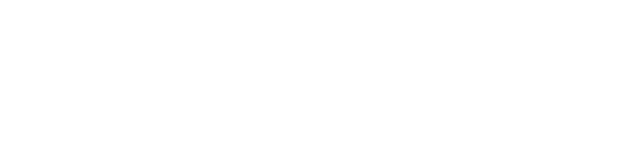
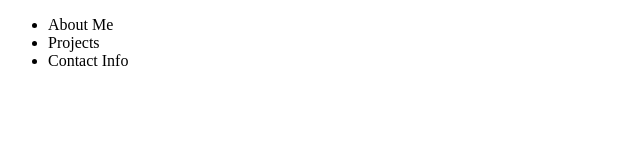
Before and after one commit to EEsk87/EEsk87.github.io, a plain HTML site: page index.html in a window 1280 px wide. Shown: the whole page, without its empty margins (0-640 px from the left). Drawn offline with Linux system fonts and the light colour scheme.

Commit message:
added wire frame to project

```diff
--- a/index.html
+++ b/index.html
@@ -3,9 +3,15 @@
 <head>
     <meta charset="UTF-8">
     <meta name="viewport" content="width=device-width, initial-scale=1.0">
-    <title>Document</title>
+    <title>Earl Eskridge Portfolio</title>
 </head>
 <body>
+ <ul>
+    <li>About Me</li>
+    <li>Projects</li>
+    <li>Contact Info</li>
+ </ul>
+
 
 </body>
 </html>
```
Also changed, not shown: Screenshot 2023-11-13 at 8.35.22 PM.png (added), styles.css (added), 1 other file.
